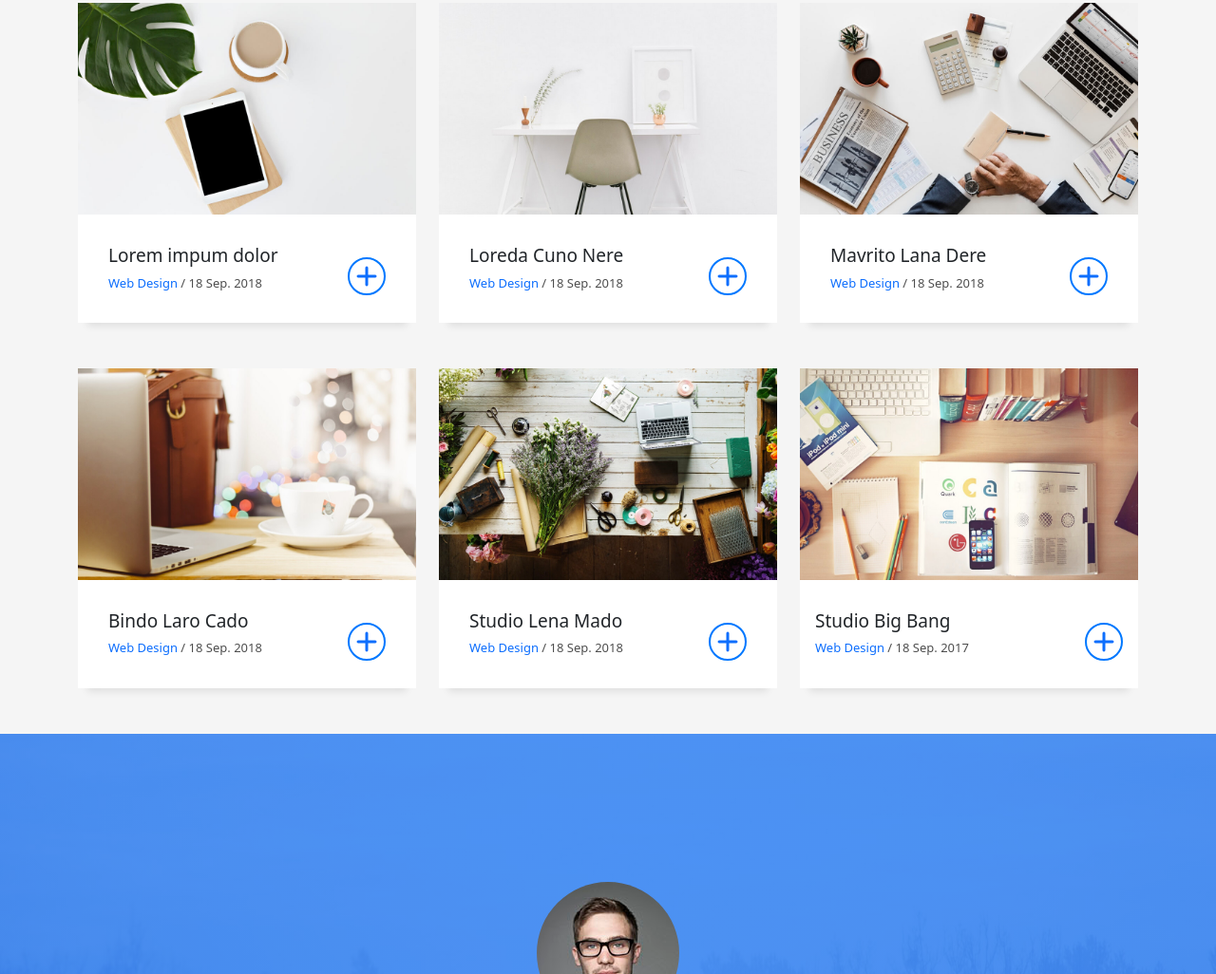
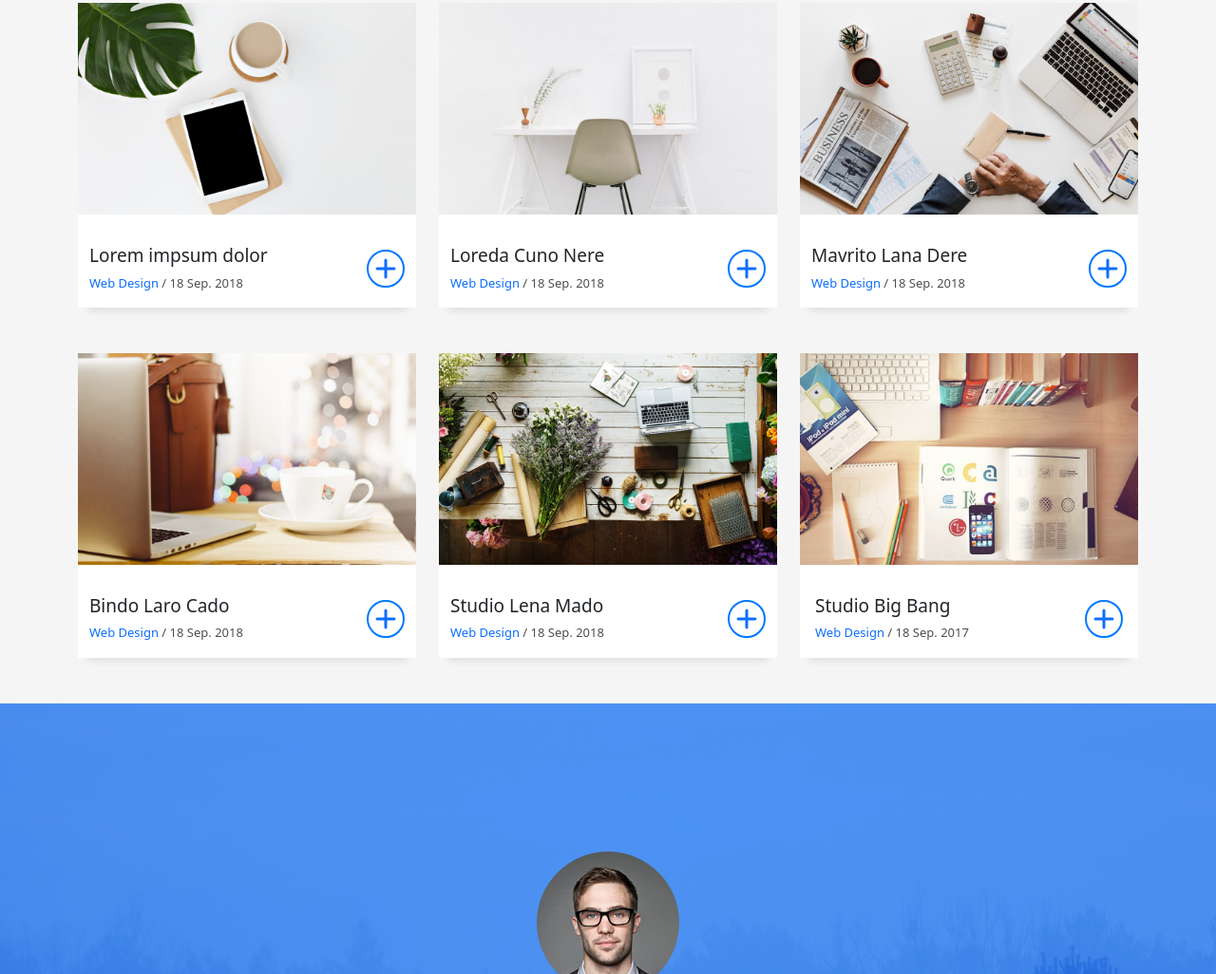
Before and after one commit to Abdulrahman3Saad/DevFolio-Assignemnt, a plain HTML site: page index.html in a window 1280 px wide. Shown: the part 3275-4301 px from the top of the page at 95% size. Drawn offline with nearby package versions, Linux system fonts and the light colour scheme.

Commit message:
edid space

```diff
--- a/css/main.css
+++ b/css/main.css
@@ -93,6 +93,8 @@ span {
     padding-right: 1.25rem;
 }
 
+
+
 .py-40 {
     padding-block: 2.5rem;
 }
@@ -102,7 +104,7 @@ span {
 }
 
 .pt-32 {
-    padding: var(--font-size-lg);
+    padding-top: var(--font-size-lg);
 }
 
 .heading-box::after {
--- a/index.html
+++ b/index.html
@@ -456,11 +456,11 @@
                                         alt="Work DevFolio" /></a>
                             </div>
                             <div class="body-card d-flex justify-content-between align-items-center pt-32 pb-3 px-12">
-                                <div class="pe-3">
+                                <div class="me-3">
                                     <h3 class="fs-19">
-                                        Lorem impum dolor
+                                        Lorem impsum dolor
                                     </h3>
-                                    <p class="fs-13">
+                                    <p class="fs-13 mb-0">
                                         <span class="text-primary">Web Design</span>
                                         / 18 Sep. 2018
                                     </p>
@@ -480,9 +480,9 @@
                                         alt="Web Design DevFolio" /></a>
                             </div>
                             <div class="body-card d-flex justify-content-between align-items-center pt-32 pb-3 px-12">
-                                <div class="pe-3">
+                                <div class="me-3">
                                     <h3 class="fs-19">Loreda Cuno Nere</h3>
-                                    <p class="fs-13">
+                                    <p class="fs-13 mb-0">
                                         <span class="text-primary">Web Design</span>
                                         / 18 Sep. 2018
                                     </p>
@@ -502,9 +502,9 @@
                                         alt="Web Design DevFolio" /></a>
                             </div>
                             <div class="body-card d-flex justify-content-between align-items-center pt-32 pb-3 px-12">
-                                <div class="pe-3">
+                                <div class="me-3">
                                     <h3 class="fs-19">Mavrito Lana Dere</h3>
-                                    <p class="fs-13">
+                                    <p class="fs-13 mb-0">
                                         <span class="text-primary">Web Design</span>
                                         / 18 Sep. 2018
                                     </p>
@@ -524,9 +524,9 @@
                                         alt="Work DevFolio" /></a>
                             </div>
                             <div class="body-card d-flex justify-content-between align-items-center pt-32 pb-3 px-12">
-                                <div class="pe-3">
+                                <div class="me-3">
                                     <h3 class="fs-19">Bindo Laro Cado</h3>
-                                    <p class="fs-13">
+                                    <p class="fs-13 mb-0">
                                         <span class="text-primary">Web Design</span>
                                         / 18 Sep. 2018
                                     </p>
@@ -546,9 +546,9 @@
                                         alt="Work DevFolio" /></a>
                             </div>
                             <div class="body-card d-flex justify-content-between align-items-center pt-32 pb-3 px-12">
-                                <div class="pe-3">
+                                <div class="me-3">
                                     <h3 class="fs-19">Studio Lena Mado</h3>
-                                    <p class="fs-13">
+                                    <p class="fs-13 mb-0">
                                         <span class="text-primary">Web Design</span>
                                         / 18 Sep. 2018
                                     </p>
@@ -569,9 +569,9 @@
                             </div>
                             <div
                                 class="body-card d-flex justify-content-between align-items-center pt-32 pb-3 px-sm-2 px-lg-3">
-                                <div class="pe-3">
+                                <div class="me-3">
                                     <h3 class="fs-19">Studio Big Bang</h3>
-                                    <p class="fs-13">
+                                    <p class="fs-13 mb-0">
                                         <span class="text-primary">Web Design</span>
                                         / 18 Sep. 2017
                                     </p>
```
